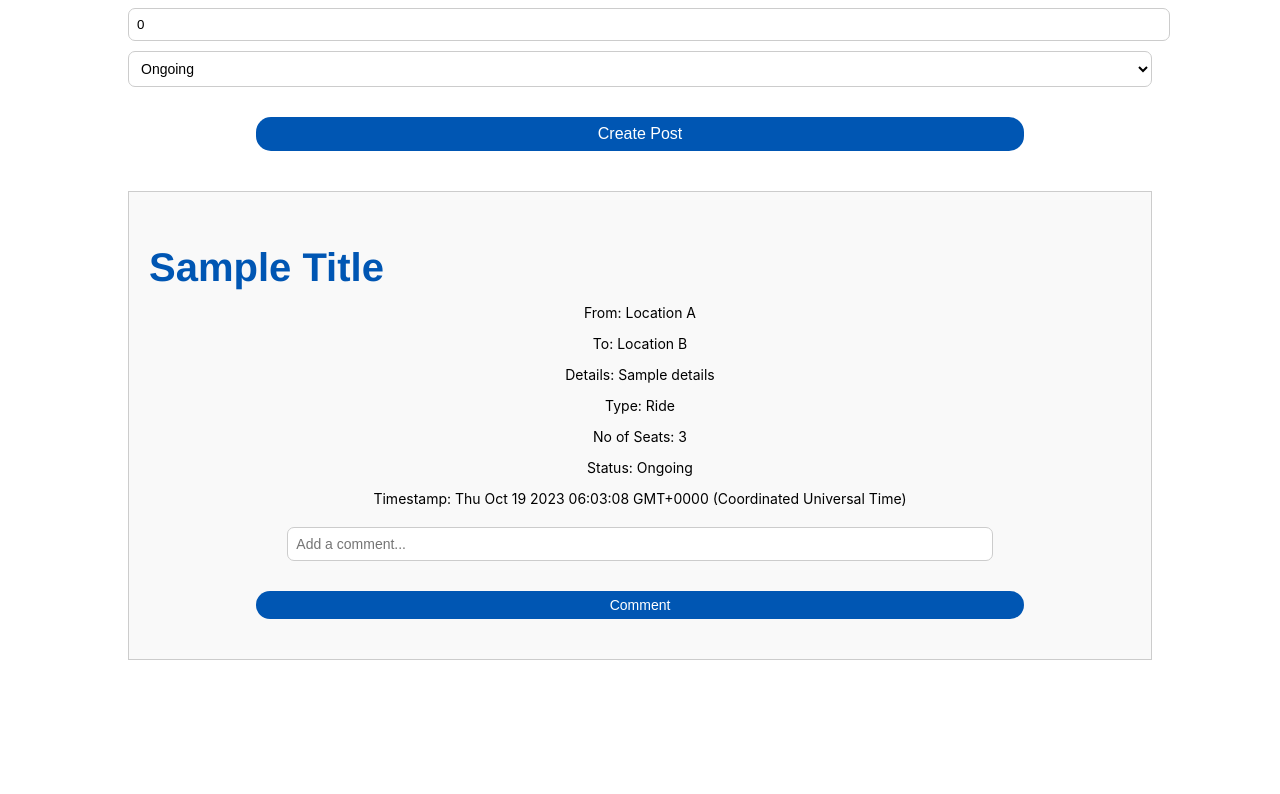
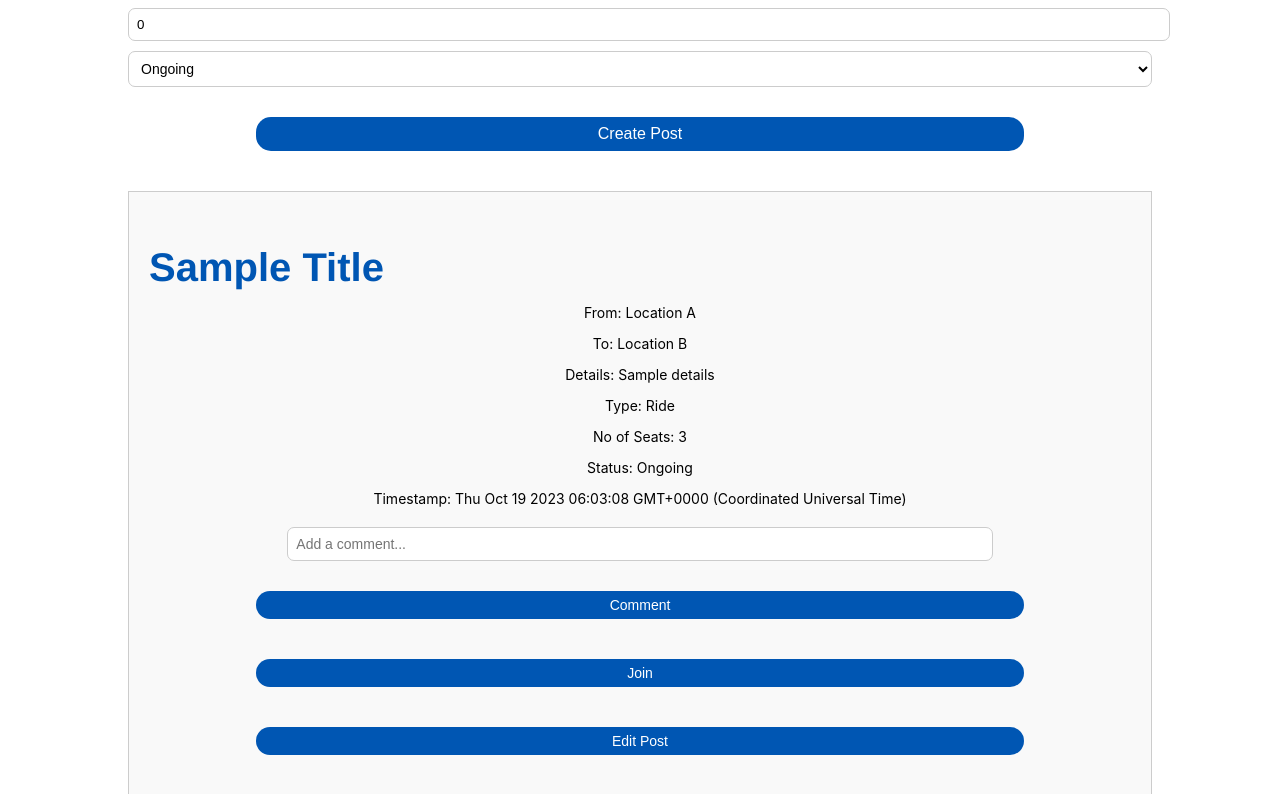
Before and after one commit to CMUSVCampuShare/frontend_js, a React (Create React App) app: page /post in a window 1280 px wide. Shown: the part 395-1189 px from the top of the page. Before the commit the page ends 1095 px from the top, so only its background shows below. Built offline with nearby package versions, Linux system fonts and the light colour scheme.

Commit message:
added join and edit post buttons

```diff
--- a/src/js/post.js
+++ b/src/js/post.js
@@ -77,6 +77,8 @@ const PostWall = () => {
               onChange={(e) => setCommentText(e.target.value)}
             />
             <button onClick={() => handleAddComment(post.postId)}>Comment</button>
+            <button>Join</button>
+            <button>Edit Post</button>
           </div>
         </div>
       </div>
```
